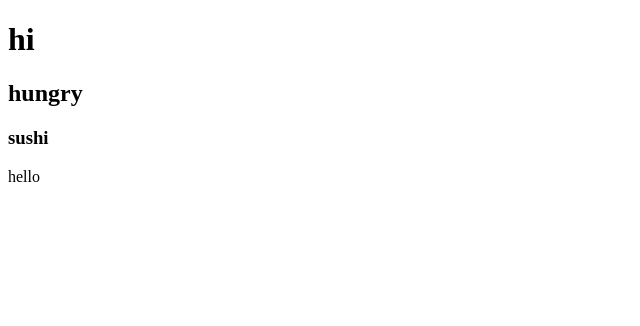
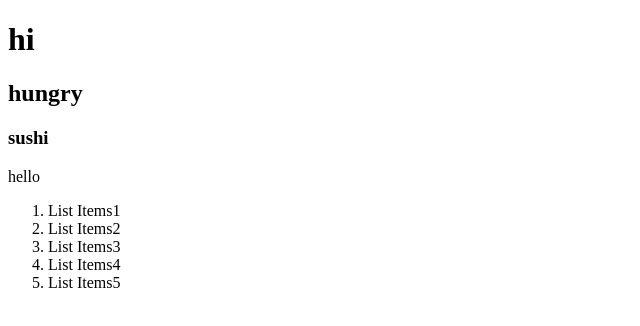
Before and after one commit to semisong/semisong.github.io, a plain HTML site: page index.html in a window 1280 px wide. Shown: the whole page, without its empty margins (0-640 px from the left). Drawn offline with Linux system fonts and the light colour scheme.

Commit message:
Ordered list

```diff
--- a/index.html
+++ b/index.html
@@ -8,5 +8,13 @@
     <h2>hungry</h2>
     <h3>sushi</h3>
     <p1>hello</p1>
+
+    <ol>
+      <li>List Items1</li>
+      <li>List Items2</li>
+      <li>List Items3</li>
+      <li>List Items4</li>
+      <li>List Items5</li>
+    </ol>
   </body>
 </html>
```
